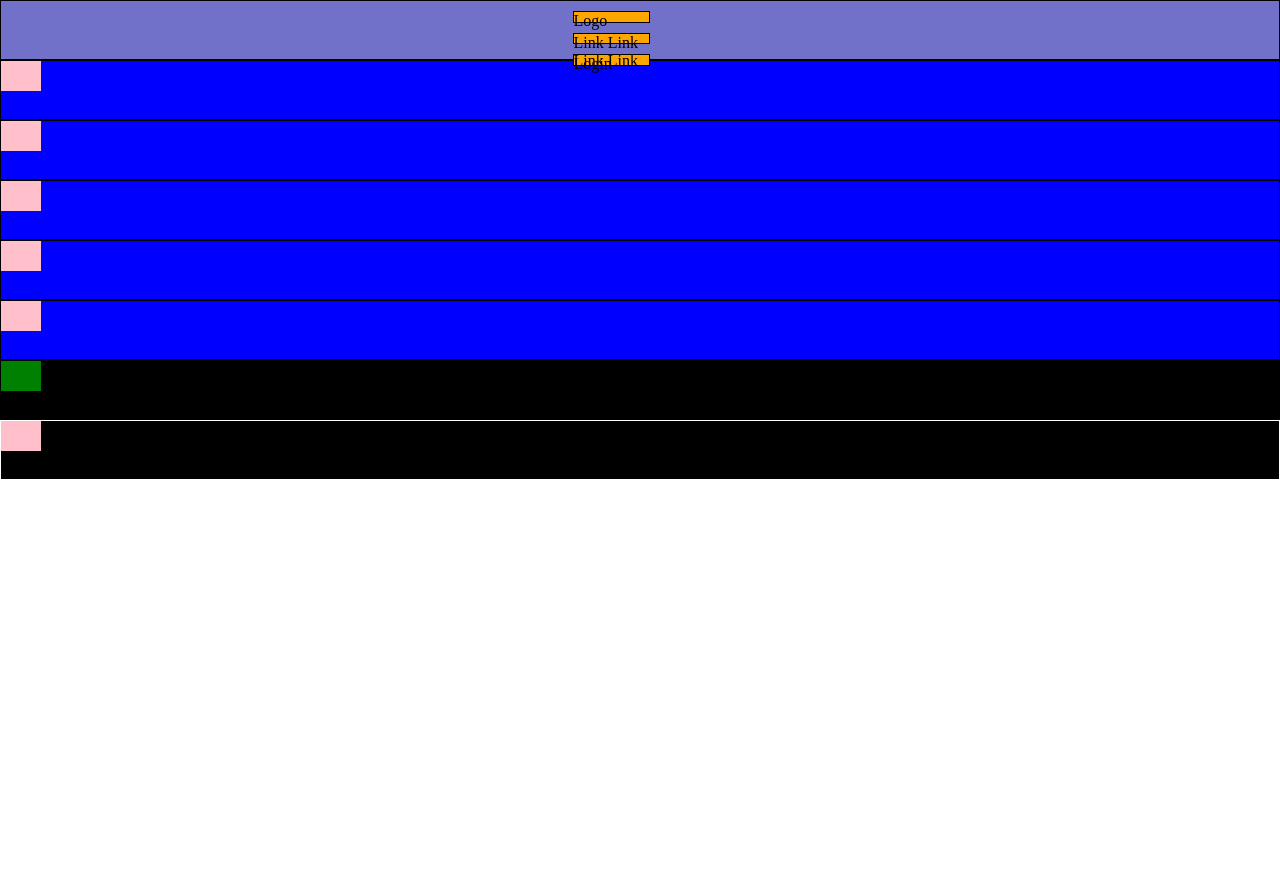
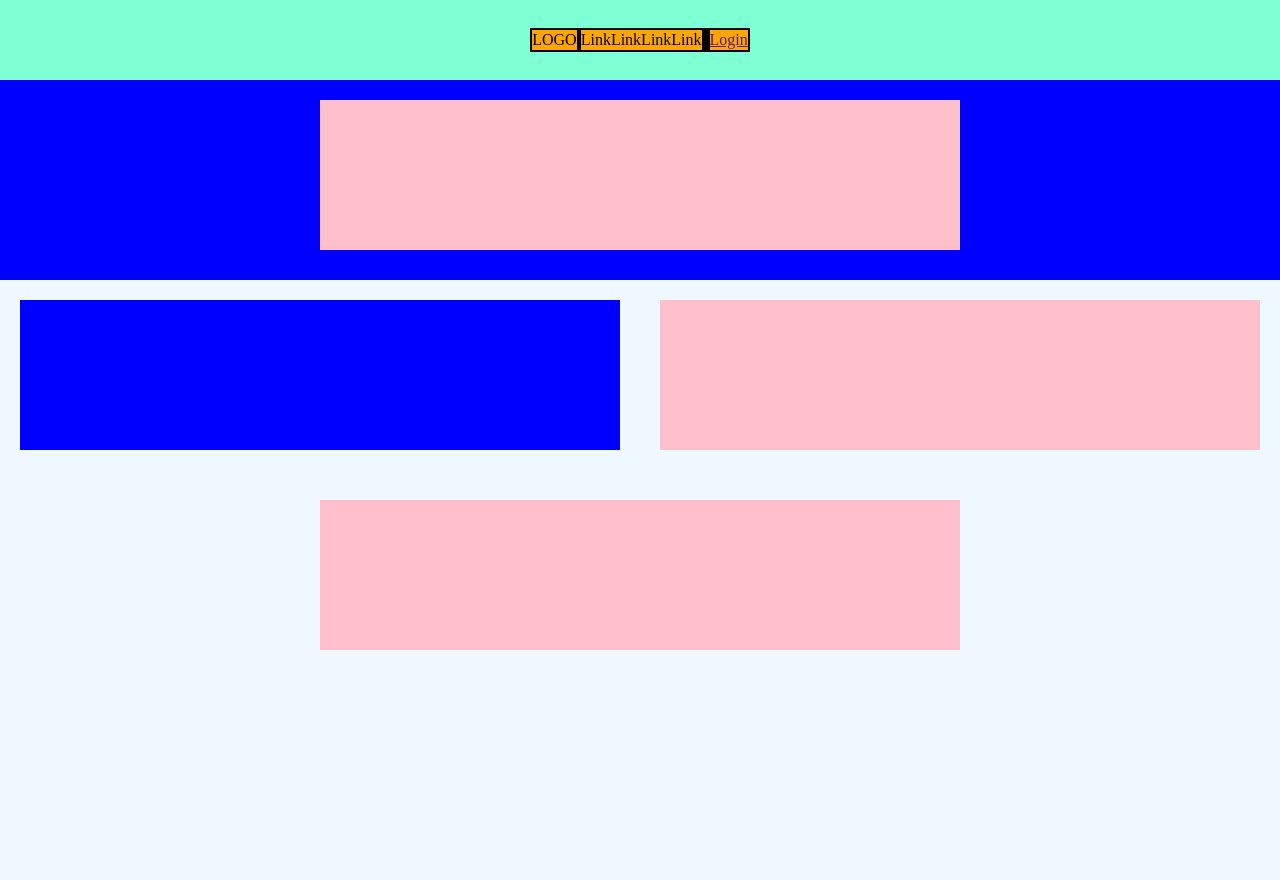
Before and after one commit to gianlivio/htmlcss-struttura-discord, a plain HTML site: page index.html in a window 1280 px wide. Before the commit the page ends 800 px from the top, so only its background shows below. Drawn offline with Linux system fonts and the light colour scheme.

Commit message:
add: some sections

```diff
--- a/css/style.css
+++ b/css/style.css
@@ -2,150 +2,110 @@
     margin: 0;
     padding: 0;
     box-sizing: border-box;
+
 }
 
+/* HEADER */
 
-.header {
-    background-color: rgb(113, 113, 201);
-    width: 100%;
-    /* debug */
-    height: 60px;
-    border: 1px solid black;
+
+/* sfondo */
+.displayflex {
     display: flex;
-    flex-direction: row;
     justify-content: center;
 
 }
 
-.header-item{
-    background-color: orange;
-    width: 50%;
-    height: 20%;
-    margin: 10px;
-    border: 1px solid black;
+header {
+    display: flex;
+    align-items: center;
+    height: 80px;
+    line-height: 20px;
+    background-color: aquamarine;
 }
 
 
-.div1 {
-    background-color: blue;
-    width: 100%;
-    /* debug */
-    height: 60px;
-    border: 1px solid black;
-    display: flex;
-
+.container {
+    width: 80%;
+    max-width: 1100px;
+    margin: 0 auto;
 }
 
-.rett1 {
-    background-color: pink;
-    width: 40px;
-    height: 30px;
+
+ul {
+    list-style: none;
+}
+
+.menu ul {
+    display: flex;
+}
+
+
+/* menu */
+
+header .container>* {
+    border: 2px solid black;
+    background-color: orange;
 
 }
 
 
-.div2 {
+
+
+
+/* MAIN */
+
+/* MAIN */
+
+
+/* Hero */
+main {
+    display: flex;
+    align-items: center;
+    justify-content: center;
+    flex-direction: column;
+}
+
+.container2 {
+    height: 200px;
     background-color: blue;
     width: 100%;
-    /* debug */
-    height: 60px;
-    border: 1px solid black;
     display: flex;
+    justify-content: center;
+}
 
+
+.hero {
+    margin: 20px;
+    padding: 5px;
+    height: 150px;
+    width: 50%;
+    background-color: pink;
+}
+
+
+
+.container3 {
+
+        height: 200px;
+        background-color: aliceblue;
+        width: 100%;
+        display: flex;
+        justify-content: center;
+    }
+
+
+  .rett1 {
+    margin: 20px;
+    padding: 5px;
+    height: 150px;
+    width: 50%;
+    background-color: blue;
 }
 
 .rett2 {
+    margin: 20px;
+    padding: 5px;
+    height: 150px;
+    width: 50%;
     background-color: pink;
-    width: 40px;
-    height: 30px;
-
 }
-
-.div3 {
-    background-color: blue;
-    width: 100%;
-    /* debug */
-    height: 60px;
-    border: 1px solid black;
-    display: flex;
-
-}
-
-
-.rett3 {
-    background-color: pink;
-    width: 40px;
-    height: 30px;
-
-}
-
-
-.div4 {
-    background-color: blue;
-    width: 100%;
-    /* debug */
-    height: 60px;
-    border: 1px solid black;
-    display: flex;
-
-}
-
-
-.rett4 {
-    background-color: pink;
-    width: 40px;
-    height: 30px;
-
-}
-
-
-.div5 {
-    background-color: blue;
-    width: 100%;
-    /* debug */
-    height: 60px;
-    border: 1px solid black;
-    display: flex;
-
-}
-
-.rett5 {
-    background-color: pink;
-    width: 40px;
-    height: 30px;
-
-}
-
-.foot1 {
-    background-color: black;
-    width: 100%;
-    /* debug */
-    height: 60px;
-    border: 1px solid black;
-    display: flex;
-
-}
-
-.rett6 {
-    background-color: green;
-    width: 40px;
-    height: 30px;
-
-}
-
-.foot2 {
-    background-color: black;
-    width: 100%;
-    /* debug */
-    height: 60px;
-    border: 1px solid white;
-    display: flex;
-
-}
-
-.rett7 {
-    background-color: pink;
-    width: 40px;
-    height: 30px;
-
-}
--- a/index.html
+++ b/index.html
@@ -11,46 +11,90 @@
 <body>
 
     <!-- header -->
-    <section class="header">
-        <!-- elementi header -->
-        <div class="orange">
-            <div class="header-item">Logo</div>
-            <div class="header-item">Link Link Link Link</div>
-            <div class="header-item">Login</div>
+    <header>
+
+        <div class="container displayflex">
+            <div class="logo">LOGO</div>
+            <nav class="menu">
+                <ul>
+                    <li>Link</li>
+                    <li>Link</li>
+                    <li>Link</li>
+                    <li>Link</li>
+                </ul>
+            </nav>
+            <div class="button"></div>
+            <a href="">Login</a> <!-- anchor tag, non button -->
         </div>
-    </section>
+    </header>
     <!-- /header -->
 
+
     <!-- main -->
+    <main>
 
-    <section class="div1">
-        <div class="rett1"></div>
-    </section>
-    <section class="div2">
-        <div class="rett2"></div>
-    </section>
-    <section class="div3">
-        <div class="rett3"></div>
-    </section>
-    <section class="div4">
-        <div class="rett4"></div>
-    </section>
-    <section class="div5">
-        <div class="rett5"></div>
-    </section>
+        <!-- hero / jumbotrone -->
 
+        <div class="container2">
+            <div class="hero">
+                <nav>
+
+                </nav>
+            </div>
+        </div>
+
+        <!-- central part -->
+
+
+        <div class="container3">
+            <div class="rett1">
+                <nav>
+
+                </nav>
+            </div>
+            <div class="rett2">
+                <nav>
+
+                </nav>
+            </div>
+        </div>
+
+        <div class="container3">
+            <div class="rett2">
+                <nav>
+
+                </nav>
+            </div>
+        </div>
+
+        <div class="container3">
+            <div class="rett3">
+                <nav>
+
+                </nav>
+            </div>
+        </div>
+
+        <div class="container4">
+            <div class="rettverde">
+                <nav>
+
+                </nav>
+            </div>
+        </div>
+
+
+
+
+
+
+    </main>
 
     <!-- /main -->
 
+
     <!-- footer -->
-    <section class="foot1">
-        <div class="rett6"></div>
-    </section>
-    <section class="foot2">
-        <div class="rett7">
 
-        </div>
-    </section>
     <!-- /footer -->
 
 </body>
```
